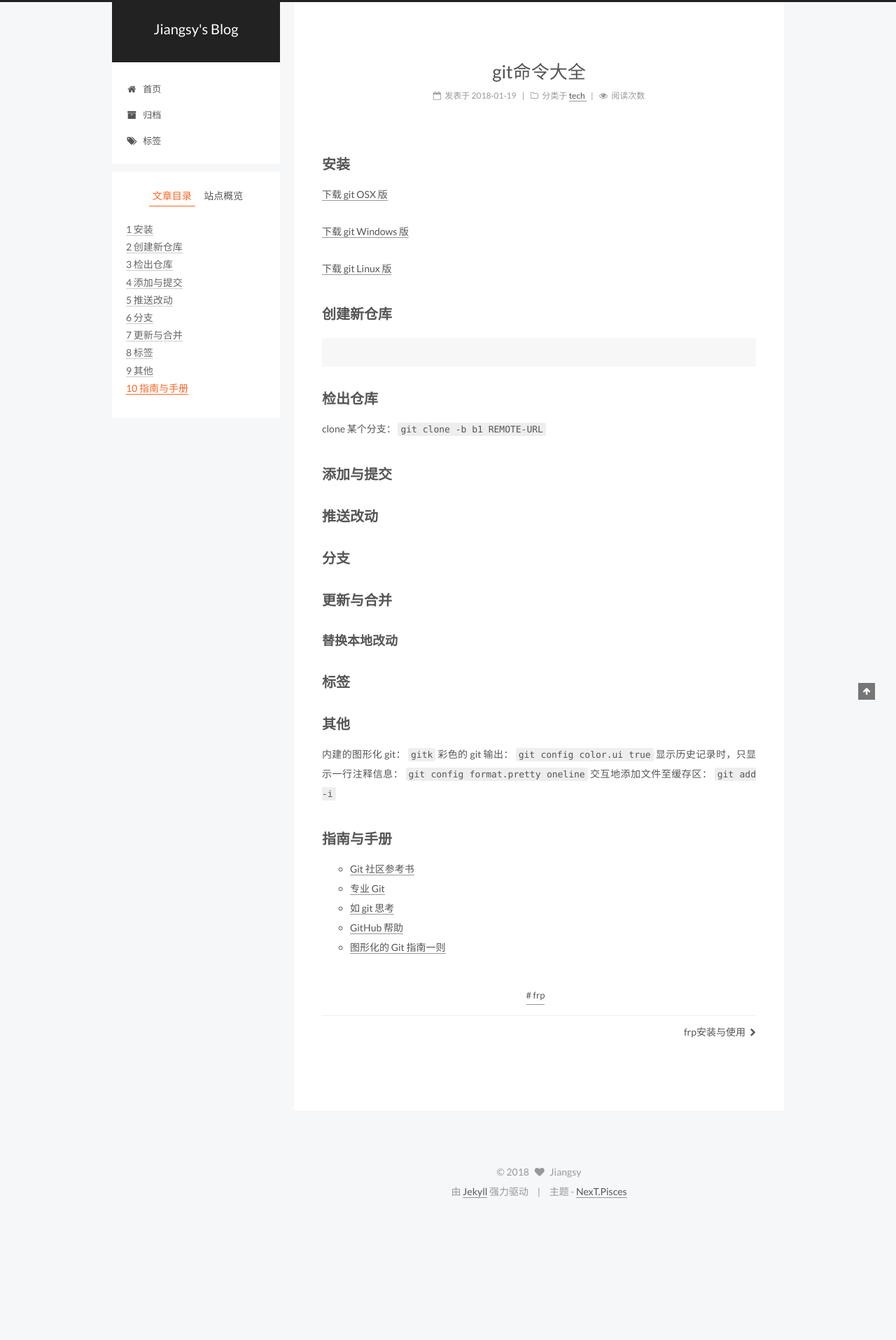
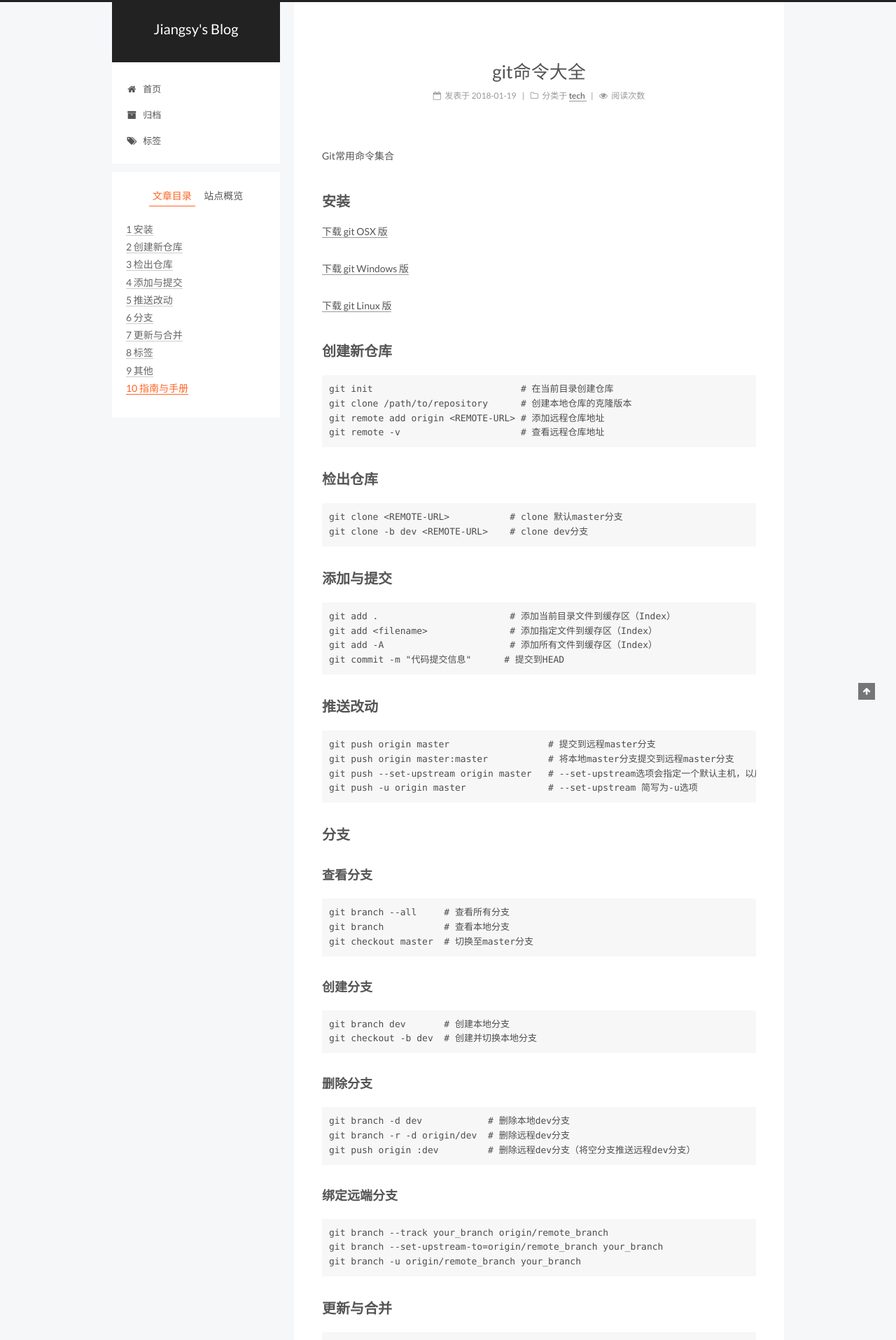
Before and after one commit to jiangsyace/blog, a Jekyll site: the page built from _posts/2018-01-19-git命令大全.md, in a window 1280 px wide. Shown: the top 1915 px of the page at 70% size. Built offline with Jekyll 4.4.1, drawn with Linux system fonts in a browser that asks for light colours; comment, search, counter and statistics services are not loaded; before the commit the page ends 1737 px from its top, so only the background shows below that; some of the changed text lies outside the part shown.

Commit message:
20180119

````diff
--- a/_posts/2018-01-19-git命令大全.md
+++ b/_posts/2018-01-19-git命令大全.md
@@ -3,51 +3,144 @@ title: git命令大全
 categories:
 - tech
 tags:
-- frp
+- git
 ---
 
+Git常用命令集合
 
 <!-- more -->
+
 ## 安装
-<p>
-    <a href="http://code.google.com/p/git-osx-installer/downloads/list?can=3">下载 git OSX 版</a>
-</p>
-<p>
-    <a href="http://code.google.com/p/msysgit/downloads/list?can=3">下载 git Windows 版</a>
-</p>
-<p>
-    <a href="http://book.git-scm.com/2_installing_git.html">下载 git Linux 版</a>
-</p>
+
+[下载 git OSX 版](http://code.google.com/p/git-osx-installer/downloads/list?can=3)
+
+[下载 git Windows 版](http://code.google.com/p/msysgit/downloads/list?can=3)
+
+[下载 git Linux 版](http://book.git-scm.com/2_installing_git.html)
+
 ## 创建新仓库
 
 ```
+git init                           # 在当前目录创建仓库
+git clone /path/to/repository      # 创建本地仓库的克隆版本
+git remote add origin <REMOTE-URL> # 添加远程仓库地址
+git remote -v                      # 查看远程仓库地址
+```
+## 检出仓库
+```
+git clone <REMOTE-URL>           # clone 默认master分支
+git clone -b dev <REMOTE-URL>    # clone dev分支
+```
+## 添加与提交
+```
+git add .                        # 添加当前目录文件到缓存区（Index）
+git add <filename>               # 添加指定文件到缓存区（Index）
+git add -A                       # 添加所有文件到缓存区（Index）
+git commit -m "代码提交信息"      # 提交到HEAD
+```
+## 推送改动
 
 ```
-## 检出仓库
-clone 某个分支：
-`git clone -b b1 REMOTE-URL`
+git push origin master                  # 提交到远程master分支
+git push origin master:master           # 将本地master分支提交到远程master分支
+git push --set-upstream origin master   # --set-upstream选项会指定一个默认主机，以后就可以直接使用git push。
+git push -u origin master               # --set-upstream 简写为-u选项
+```
 
 
-## 添加与提交
-## 推送改动
+
 ## 分支
+### 查看分支
+```
+git branch --all     # 查看所有分支
+git branch           # 查看本地分支
+git checkout master  # 切换至master分支
+```
+### 创建分支
+```
+git branch dev       # 创建本地分支
+git checkout -b dev  # 创建并切换本地分支
+```
+### 删除分支
+
+```
+git branch -d dev            # 删除本地dev分支
+git branch -r -d origin/dev  # 删除远程dev分支
+git push origin :dev         # 删除远程dev分支（将空分支推送远程dev分支）
+```
+
+
+
+### 绑定远端分支
+
+```
+git branch --track your_branch origin/remote_branch
+git branch --set-upstream-to=origin/remote_branch your_branch
+git branch -u origin/remote_branch your_branch
+```
 ## 更新与合并
+```
+git pull origin                 # 更新本地分支
+# pull命令相当于fetch(获取) + merge(合并)，如果自动合并产生冲突，需要手动解决，然后标记为合并成功
+git add <filename>              # 加入缓存区（Index），标记为合并成功
+git commit -m "代码提交信息"     # 提交到HEAD，冲突解决完成
+# 要合并其他分支到你的当前分支（例如 master），执行：
+git merge <branch>
+```
 ### 替换本地改动
+```
+# 使用 HEAD 中的最新内容替换掉你的工作目录中的文件。已添加到缓存区的改动，以及新文件，都不受影响
+git checkout -- <filename>
+# 丢弃你所有的本地改动与提交，可以到服务器上获取最新的版本并将你本地主分支指向到它
+git fetch origin
+git reset --hard origin/master
+```
 ## 标签
+
+```
+git fetch origin tag <tagname>  # 获取远程tag
+git tag 1.0.0 1b2e1d63ff        # 创建一个叫做 1.0.0 的标签
+# 1b2e1d63ff 是你想要标记的提交 ID 的前 10 位字符,也可以少几位，只要它是唯一的。
+git log                         # 查看提交ID
+```
+
 ## 其他
-内建的图形化 git：
+
+### 帮助文档
+```
+git help <command>
+git help add
+```
+
+### 自定义git命令
+编辑`.gitconfig`文件，自定义命令别名
+```
+[alias]
+    ad=add
+    b=branch
+    co=checkout
+    ci=commit
+    mci=commit -m
+    cn=clone
+    cp=cherry-pick
+    dt=difftool
+    st=status
+    pl=pull
+    ps=push
+```
+### 内建的图形化 git
 `gitk`
-彩色的 git 输出：
+### 彩色的 git 输出
 `git config color.ui true`
-显示历史记录时，只显示一行注释信息：
+### 显示历史记录时，只显示一行注释信息
 `git config format.pretty oneline`
-交互地添加文件至缓存区：
-`git add -i`
+
 ## 指南与手册
-<ul>
-    <li><a href="http://book.git-scm.com/">Git 社区参考书</a></li>
-    <li><a href="http://progit.org/book/">专业 Git</a></li>
-    <li><a href="http://think-like-a-git.net/">如 git 思考</a></li>
-    <li><a href="http://help.github.com/">GitHub 帮助</a></li>
-    <li><a href="http://marklodato.github.com/visual-git-guide/index-en.html">图形化的 Git 指南一则</a></li>
-</ul>
+
+[git使用简易指南](http://bins.top/git/)
+[Git 社区参考书](http://book.git-scm.com/)
+[专业 Git](http://progit.org/book/)
+[如 git 思考](http://think-like-a-git.net/)
+[GitHub 帮助](http://help.github.com/)
+[图形化的 Git 指南一则](http://marklodato.github.com/visual-git-guide/index-en.html)
+[Git教程](https://www.liaoxuefeng.com/wiki/0013739516305929606dd18361248578c67b8067c8c017b000)
````
Also changed, not shown: _posts/2017-12-13-spring-data-redis使用.md (+83 -83 lines), _posts/2017-12-29-MarkDown语法说明.md (+49 -88 lines).
